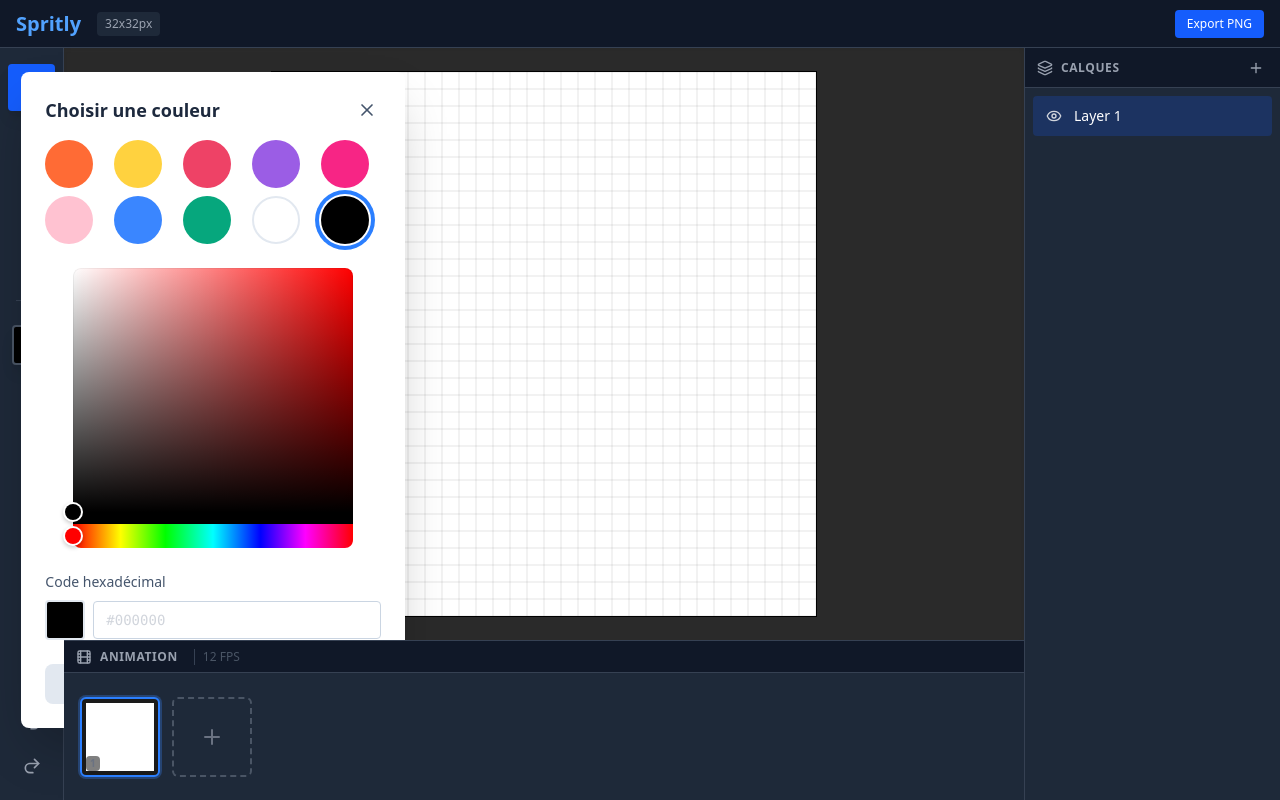
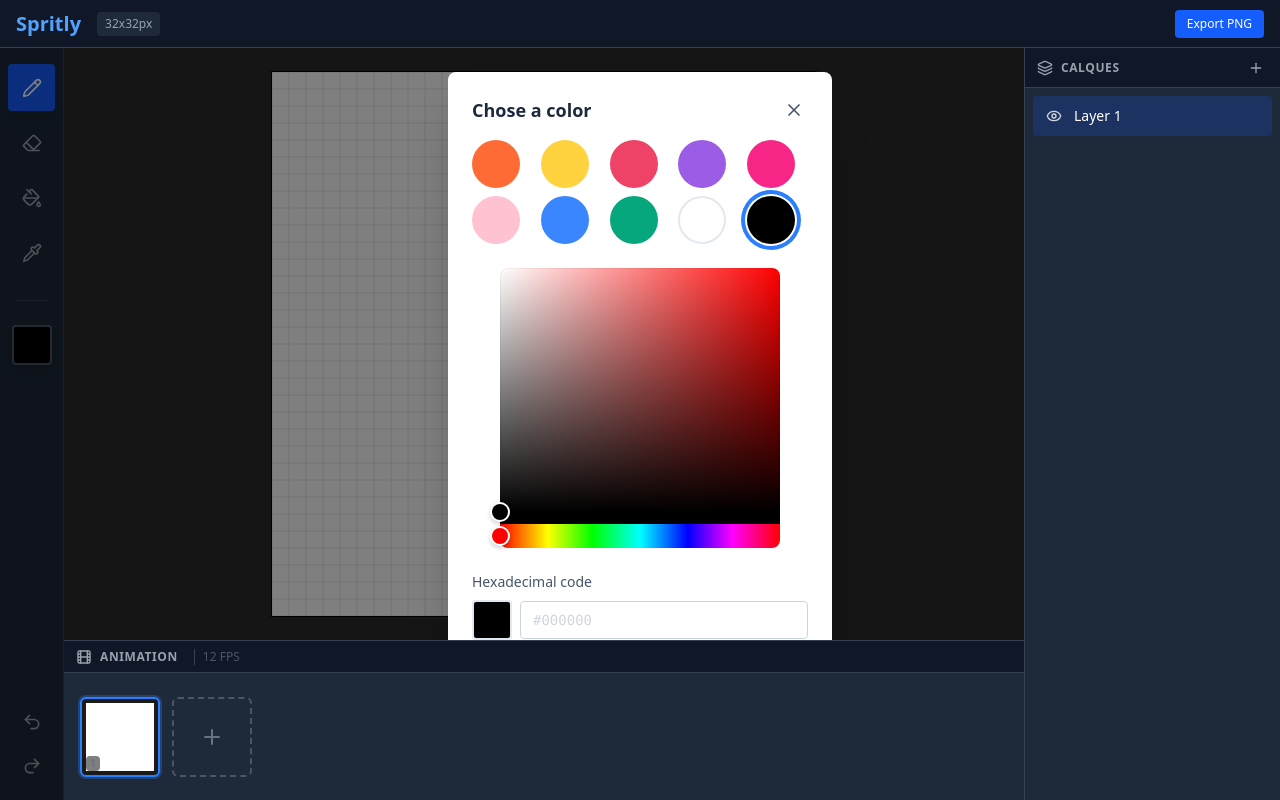
Before and after one commit to AA-WorksHub/Spritly, a React (Vite) app: page /spritly/editor in a window 1280 px wide. Both pictures are taken after a click on the button 31 px from the left and 345 px from the top of the page. Built offline with nearby package versions, Linux system fonts and the light colour scheme.

Commit message:
feat: selected color is now applicated on the pencil

```diff
--- a/src/components/ToolBar/ColorPickerModal.tsx
+++ b/src/components/ToolBar/ColorPickerModal.tsx
@@ -2,19 +2,11 @@ import React, { useState } from 'react';
 import { X } from 'lucide-react';
 import { HexColorPicker } from "react-colorful";
 import './ColorPickerModal.css'
+import type { ToolContext } from "../../tools/types"
 
-// Couleurs par défaut
 const DEFAULT_COLORS = [
-  '#FF6B35',
-  '#FFD23F',
-  '#EE4266',
-  '#9B5DE5',
-  '#F72585',
-  '#FFC2D1',
-  '#3A86FF',
-  '#06A77D',
-  '#FFFFFF',
-  '#000000',
+  '#FF6B35', '#FFD23F', '#EE4266', '#9B5DE5', '#F72585',
+  '#FFC2D1', '#3A86FF', '#06A77D', '#FFFFFF', '#000000',
 ];
 
 interface ColorPickerModalProps {
@@ -22,6 +14,7 @@ interface ColorPickerModalProps {
   currentColor: string;
   onClose: () => void;
   onColorChange: (color: string) => void;
+  toolContext: ToolContext;
 }
 
 export const ColorPickerModal: React.FC<ColorPickerModalProps> = ({
@@ -29,32 +22,34 @@ export const ColorPickerModal: React.FC<ColorPickerModalProps> = ({
   currentColor,
   onClose,
   onColorChange,
+  toolContext,
 }) => {
   const [selectedColor, setSelectedColor] = useState(currentColor);
 
   if (!isOpen) return null;
 
-  const handleColorChange = (color: any) => {
-    setSelectedColor(color.hex);
+  const handleColorChange = (color: string) => {
+    setSelectedColor(color);
   };
 
   const handleApply = () => {
     onColorChange(selectedColor);
+    if (toolContext) {
+        toolContext.setCurrentColor(selectedColor);
+    }
     onClose();
   };
 
   return (
     <>
-      {/* Backdrop */}
       <div
+        className="fixed inset-0 bg-black/50 z-40"
         onClick={onClose}
       />
 
-      {/* Modal */}
-      <div className="fixed top-1/2 left-1/6 transform -translate-x-1/2 -translate-y-1/2 z-50 bg-white rounded-lg shadow-2xl p-6 w-96">
-        {/* Header */}
+      <div className="fixed top-1/2 left-1/2 transform -translate-x-1/2 -translate-y-1/2 z-50 bg-white rounded-lg shadow-2xl p-6 w-96">
         <div className="flex justify-between items-center mb-4">
-          <h3 className="text-lg font-semibold text-slate-800">Choisir une couleur</h3>
+          <h3 className="text-lg font-semibold text-slate-800">Chose a color</h3>
           <button
             onClick={onClose}
             className="p-1 hover:bg-slate-100 rounded transition-colors"
@@ -63,7 +58,6 @@ export const ColorPickerModal: React.FC<ColorPickerModalProps> = ({
           </button>
         </div>
 
-        {/* Couleurs rapides */}
         <div className="mb-6">
           <div className="grid grid-cols-5 gap-2">
             {DEFAULT_COLORS.map((color) => (
@@ -85,18 +79,15 @@ export const ColorPickerModal: React.FC<ColorPickerModalProps> = ({
           </div>
         </div>
 
-        {/* Picker chromographique */}
         <div className="mb-6 flex justify-center color-picker-modal">
           <HexColorPicker
             color={selectedColor}
             onChange={handleColorChange}
           />
         </div>
-
-        {/* Code couleur */}
         <div className="mb-6">
           <label className="block text-sm text-slate-600 mb-2 font-medium">
-            Code hexadécimal
+            Hexadecimal code
           </label>
           <div className="flex items-center gap-2">
             <div
@@ -113,19 +104,18 @@ export const ColorPickerModal: React.FC<ColorPickerModalProps> = ({
           </div>
         </div>
 
-        {/* Boutons */}
         <div className="flex gap-3">
           <button
             onClick={onClose}
             className="flex-1 px-4 py-2 bg-slate-200 hover:bg-slate-300 text-slate-700 rounded-lg transition-colors font-medium"
           >
-            Annuler
+            Cancel
           </button>
           <button
             onClick={handleApply}
             className="flex-1 px-4 py-2 bg-blue-600 hover:bg-blue-700 text-white rounded-lg transition-colors font-medium"
           >
-            Appliquer
+            Ok
           </button>
         </div>
       </div>
```
